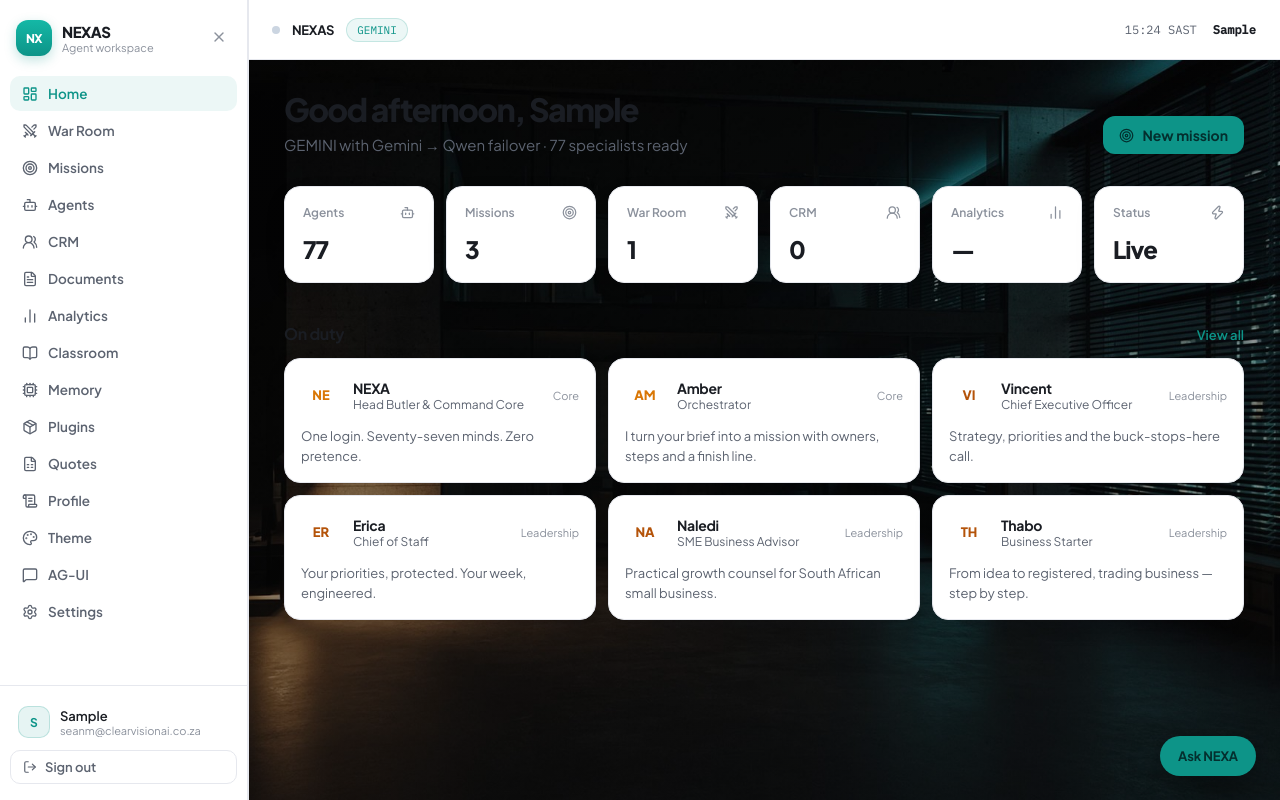
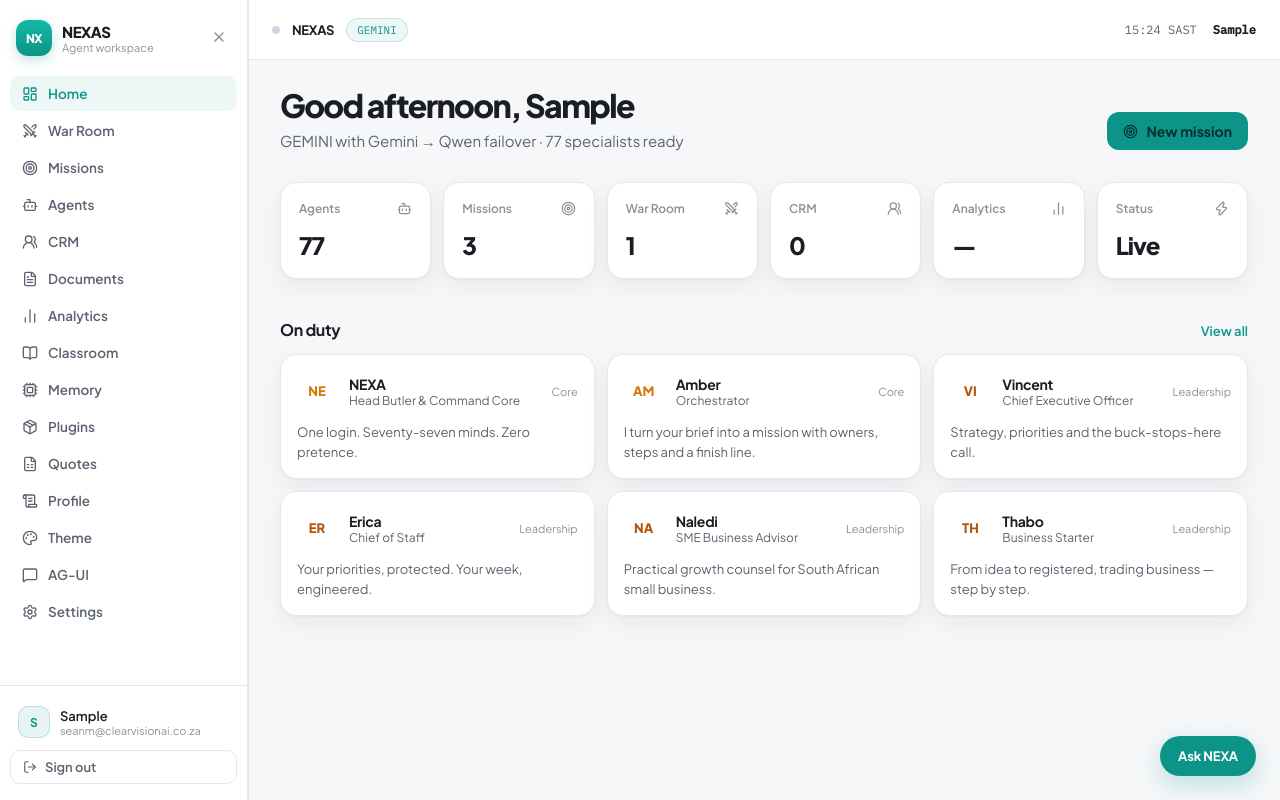
Before and after one commit to seanie84/seanie84.github.io, a React (Vite) app: page /login in a window 1280 px wide. Both pictures are taken after typing "Sample", "Sample123", "Sample123" into the empty fields and a click on the button "Save password and enter". Built offline with nearby package versions, Linux system fonts and the light colour scheme.

Commit message:
style: light shell — drop dark background plate

```diff
--- a/src/components/layout/AppShell.tsx
+++ b/src/components/layout/AppShell.tsx
@@ -1,7 +1,6 @@
 import { type ReactNode, useState, useEffect } from 'react';
 import Sidebar from './Sidebar';
 import TopBar from './TopBar';
-import BackgroundPlate from './BackgroundPlate';
 import { Menu } from 'lucide-react';
 import GeminiChat from '../GeminiChat';
 
@@ -21,8 +20,7 @@ export default function AppShell({ children }: { children: ReactNode }) {
   }, []);
 
   return (
-    <div style={{ display: 'flex', minHeight: '100vh', position: 'relative', zIndex: 1 }}>
-      <BackgroundPlate src1080="/bg-desk-1080.jpg" src4k="/bg-desk.jpg" dim={0.48} />
+    <div style={{ display: 'flex', minHeight: '100vh', background: 'var(--void)' }}>
       <Sidebar open={sidebarOpen} onClose={() => setSidebarOpen(false)} />
       <div style={{
         marginLeft: sidebarOpen ? 'var(--sidebar-w)' : 0,
@@ -31,8 +29,6 @@ export default function AppShell({ children }: { children: ReactNode }) {
         display: 'flex',
         flexDirection: 'column',
         transition: 'margin-left 0.2s ease',
-        position: 'relative',
-        zIndex: 1,
       }}>
         {!sidebarOpen && (
           <button
@@ -41,8 +37,8 @@ export default function AppShell({ children }: { children: ReactNode }) {
             style={{
               position: 'fixed', top: 12, left: 12, zIndex: 50,
               padding: 8, borderRadius: 10, border: '1px solid var(--line)',
-              background: 'var(--panel)', color: 'var(--ink-2)',
-              cursor: 'pointer', display: 'flex',
+              background: '#ffffff', color: 'var(--ink-2)',
+              cursor: 'pointer', display: 'flex', boxShadow: 'var(--elev-card)',
             }}
           >
             <Menu size={18} />
@@ -52,8 +48,8 @@ export default function AppShell({ children }: { children: ReactNode }) {
         <main style={{
           flex: 1,
           overflowY: 'auto',
-          padding: '32px 36px 112px',
-          background: 'transparent',
+          padding: '28px 32px 112px',
+          background: 'var(--void)',
         }}>
           {children}
         </main>
@@ -66,13 +62,16 @@ export default function AppShell({ children }: { children: ReactNode }) {
           padding: '12px 18px',
           border: 'none',
           borderRadius: 999,
-          background: dock ? 'var(--navy-2)' : 'var(--cyan)',
-          color: dock ? 'var(--ink)' : '#042f2e',
+          background: dock ? '#ffffff' : 'var(--cyan)',
+          color: dock ? 'var(--ink)' : '#ffffff',
           fontWeight: 700,
           fontSize: 13,
           letterSpacing: '-0.01em',
           cursor: 'pointer',
-          boxShadow: '0 12px 32px rgba(0,0,0,.4)',
+          boxShadow: '0 8px 24px rgba(13,148,136,.25)',
+          borderWidth: dock ? 1 : 0,
+          borderStyle: 'solid',
+          borderColor: 'var(--line)',
         }}
       >
         {dock ? 'Close' : 'Ask NEXA'}
```
